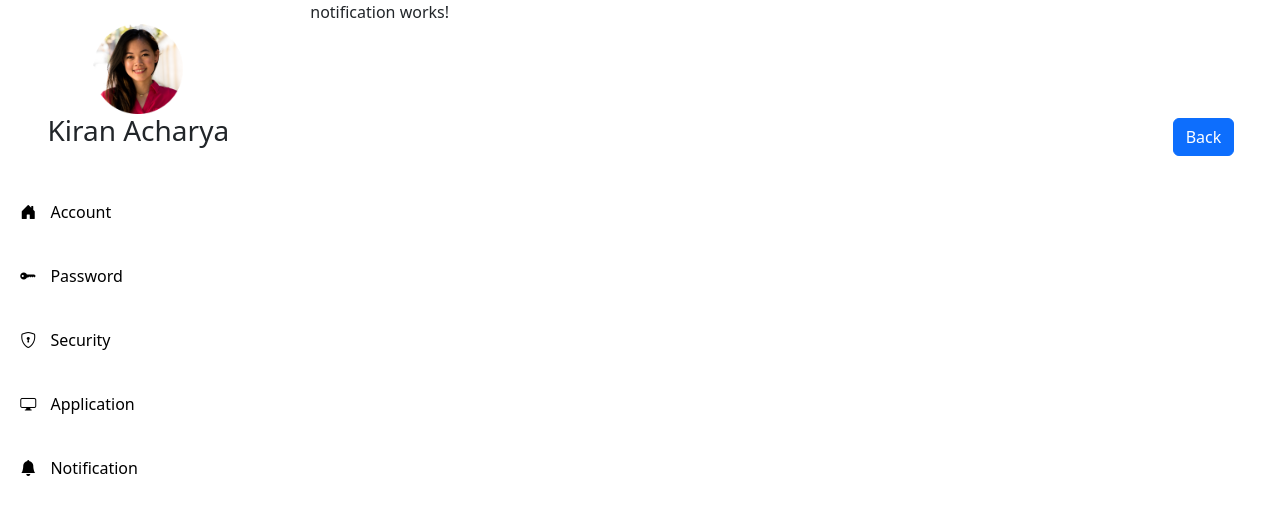
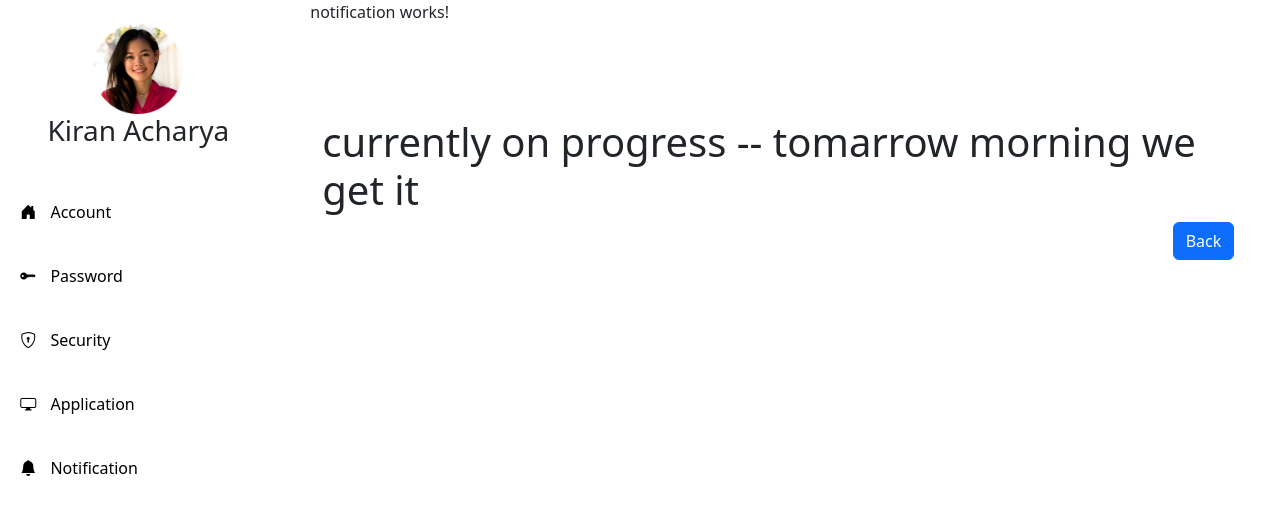
Before and after one commit to Ashokan-soft/Test, an Angular app: page /notification in a window 1280 px wide. Shown: the top 514 px of the page. Built offline with nearby package versions, Linux system fonts and the light colour scheme.

Commit message:
-m just report

```diff
--- a/src/app/notification/notification.component.html
+++ b/src/app/notification/notification.component.html
@@ -1,7 +1,7 @@
 <p>notification works!</p>
 <div class="container">
 
-
+   <h1>currently on progress -- tomarrow morning we get it</h1>
 
     <button type="navi" class="btn btn-primary" style="float:right;" routerLink="/application">Back</button>
 </div>
```
